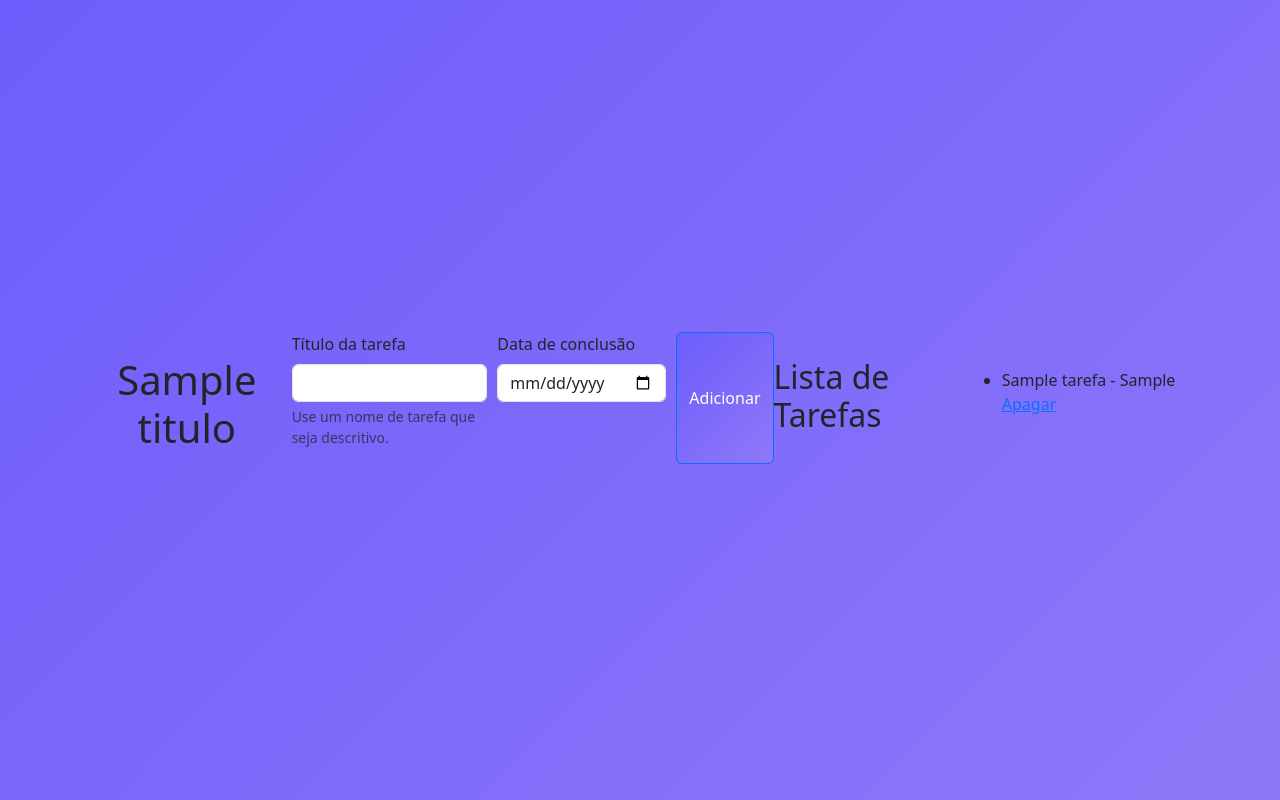
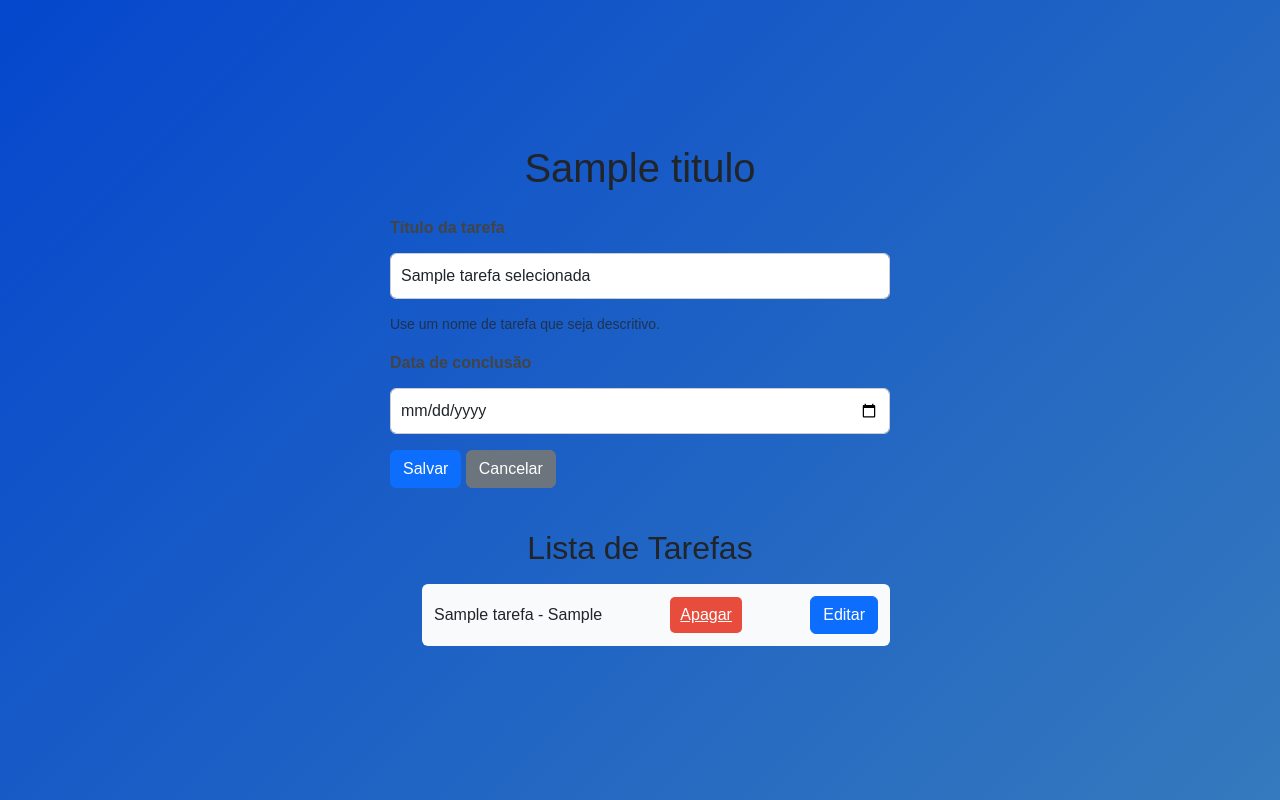
Before and after one commit to daviJoaquim/agenda, a Flask app: template templates/agenda.html in a window 1280 px wide. Run offline with Flask 3, Linux system fonts and the light colour scheme; the template is opened without the code that fills it: most values are stand-ins (such as "Sample title", 1, 10 or a date in 2020).

Commit message:
Deletando e estilizando tarefas

```diff
--- a/app.py
+++ b/app.py
@@ -1,6 +1,5 @@
 from flask import Flask, render_template, request, redirect, url_for
 from models.tarefa import Tarefa
-
 app = Flask(__name__)
 
 @app.route('/')
@@ -28,6 +27,22 @@ def delete(idTarefa):
     # return render_template("agenda.html", titulo="Agenda", tarefas=tarefas)
     return redirect(url_for('agenda'))
 
+@app.route('/update/<int:idTarefa>', methods=['GET', 'POST'])
+def update(idTarefa):
+    tarefas = None
+
+    if request.method == 'POST':
+        titulo = request.form['titulo-tarefa']
+        data = request.form['data-conclusao']
+        tarefa = Tarefa(titulo, data, idTarefa)
+        tarefa.atualizar_tarefa()
+        return redirect(url_for('agenda')) # early return
+
+    tarefas = Tarefa.obter_tarefas()
+    tarefa_selecionada = Tarefa.id(idTarefa) # seleção da tarefa que será editada
+
+    return render_template('agenda.html', titulo=f'Editando a tarefa ID: {idTarefa}', tarefas=tarefas, tarefa_selecionada=tarefa_selecionada)
+
 @app.route('/ola')
 def ola_mundo():
     return "Olá, Mundo!"
--- a/static/style.css
+++ b/static/style.css
@@ -1,108 +1,173 @@
-body {
+
+* {
     margin: 0;
-    font-family: 'Poppins', sans-serif;
-    background: linear-gradient(135deg, #6d5dfc, #8e78f8);
-    display: flex;
-    justify-content: center;
-    align-items: center;
-    min-height: 100vh;
+    padding: 0;
+    box-sizing: border-box;
+    font-family: Arial, Helvetica, sans-serif;
 }
 
-.page-container {
-    width: 95%;
-    max-width: 900px;
-    padding: 40px;
-    background: rgba(255, 255, 255, 0.95);
-    border-radius: 20px;
-    box-shadow: 0 20px 50px rgba(0, 0, 0, 0.15);
-    backdrop-filter: blur(10px);
-    animation: fadeIn 0.6s ease-in-out;
+body {
+    background: linear-gradient(135deg, #0547cd, #357abd);
+    min-height: 100vh;
+    display: flex;
+    flex-direction: column;
+    align-items: center;
+    justify-content: center;
+    padding: 20px;
 }
 
+h1 {
+    margin-bottom: 25px;
+    color: #ffffff;
+    text-align: center;
+}
 
-h1 {
+h2 {
     text-align: center;
-    font-weight: 700;
-    font-size: 32px;
-    margin-bottom: 25px;
-    color: #6d5dfc;
+    margin-bottom: 20px;
+    color: #ffffff;
 }
 
 form {
-    display: flex;
-    gap: 10px;
-    justify-content: center;
-    margin-bottom: 20px;
+    margin-bottom: 25px;
+    width: 100%;
+    max-width: 500px;
 }
 
-input {
-    padding: 12px 15px;
-    border-radius: 8px;
-    border: 1px solid #ddd;
-    font-size: 14px;
-    width: 60%;
-    transition: 0.3s;
+label {
+    font-weight: bold;
+    color: #444;
+}
+
+input[type="text"],
+input[type="date"] {
+    width: 100%;
+    padding: 10px;
+    margin-top: 5px;
+    margin-bottom: 15px;
+    border-radius: 6px;
+    border: 1px solid #ccc;
 }
 
 input:focus {
     outline: none;
-    border-color: #6d5dfc;
-    box-shadow: 0 0 0 3px rgba(109, 93, 252, 0.2);
+    border-color: #4a90e2;
 }
 
-button {
-    padding: 12px 18px;
+button,
+.btn {
+    padding: 10px 15px;
+    border-radius: 6px;
+    border: none;
+    cursor: pointer;
+    text-decoration: none;
+    font-size: 14px;
+}
+
+.btn-primary {
+    background: #4a90e2;
+    color: white;
+}
+
+.btn-primary:hover {
+    background: #357abd;
+}
+
+.btn-secondary {
+    background: #9aa0a6;
+    color: white;
+}
+
+.btn-secondary:hover {
+    background: #7d8287;
+}
+
+.btn-danger {
+    background: #e74c3c;
+    color: white;
+    padding: 6px 10px;
+    border-radius: 5px;
+}
+
+.btn-danger:hover {
+    background: #c0392b;
+}
+
+ul {
+    list-style: none;
+    padding-left: 0;
+    width: 100%;
+    max-width: 500px;
+}
+
+li {
+    background: #f9fafc;
+    margin-bottom: 10px;
+    padding: 12px;
+    border-radius: 6px;
+    display: flex;
+    justify-content: space-between;
+    align-items: center;
+}
+
+li a {
+    margin-left: 5px;
+}
+
+.home-text {
+    text-align: center;
+    font-size: 22px;
+    color: #333;
+    margin-bottom: 20px;
+    font-weight: bold;
+}
+
+.home-link {
+    text-decoration: none;
+    background: #4a90e2;
+    color: white;
+    padding: 12px 25px;
     border-radius: 8px;
-    border: none;
-    font-weight: 600;
-    font-size: 14px;
-    color: white;
-    background: linear-gradient(135deg, #6d5dfc, #8e78f8);
-    cursor: pointer;
+    font-weight: bold;
     transition: 0.3s;
 }
 
-button:hover {
-    transform: translateY(-2px);
-    box-shadow: 0 8px 15px rgba(0, 0, 0, 0.15);
+.home-link:hover {
+    background: #357abd;
 }
 
-.tarefa-info {
+.home {
     text-align: center;
-    margin-top: 15px;
-    font-size: 14px;
-    color: #555;
+    font-size: 22px;
+    font-weight: bold;
+    color: #333;
+    margin-bottom: 20px;
 }
 
-body > p {
-    font-size: 36px;
-    font-weight: 700;
-    text-align: center;
+.title {
+    display: inline-block;
+    text-decoration: none;
+    background-color: #4a90e2;
     color: white;
-    margin-bottom: 20px;
-    text-shadow: 0 4px 10px rgba(0,0,0,0.2);
+    padding: 12px 25px;
+    border-radius: 8px;
+    font-weight: bold;
+    transition: 0.3s;
+    border: 2px solid #2c6bb2;
 }
 
-style.css agenda
-
-body > a {
-    display: inline-block;
-    text-align: center;
-    padding: 14px 35px;
-    font-size: 16px;
-    font-weight: 600;
-    color: white;
-    text-decoration: none;
-    border-radius: 30px;
-    background: rgba(255,255,255,0.15);
-    backdrop-filter: blur(8px);
-    border: 1px solid rgba(255,255,255,0.3);
-    transition: 0.3s;
+.title:hover {
+    background-color: #357abd;
+    border-color: #1e4a7a;
 }
 
-body > a:hover {
-    background: white;
-    color: #6d5dfc;
-    transform: translateY(-3px);
-    box-shadow: 0 10px 25px rgba(0,0,0,0.2);
+.content-border {
+    border: 2px solid #4a90e2;
+    border-radius: 12px;
+    padding: 30px 40px;
+    max-width: 350px;
+    margin: 40px auto;
+    text-align: center;
+    box-shadow: 0 4px 10px rgba(74, 144, 226, 0.2);
+    background-color: #fff;
 }
--- a/templates/agenda.html
+++ b/templates/agenda.html
@@ -5,25 +5,34 @@
     <form class="mt-3" method="POST">
         <div class="mb-3">
             <label for="titulo-tarefa" class="form-label">Título da tarefa</label>
-            <input type="text" class="form-control" name="titulo-tarefa" id="titulo-tarefa" aria-describedby="ajudaNomeTarefa" required>
+            <input type="text" class="form-control" name="titulo-tarefa" id="titulo-tarefa"                         aria-describedby="ajudaNomeTarefa" value="{{ tarefa_selecionada.titulo_tarefa if tarefa_selecionada else ''}}" required>
             <div id="ajudaNomeTarefa" class="form-text">Use um nome de tarefa que seja descritivo.</div>
         </div>
 
         <div class="mb-3">
             <label for="data-conclusao" class="form-label">Data de conclusão</label>
-            <input type="date" class="form-control" name="data-conclusao" id="data-conclusao">
+            <input type="date" class="form-control" name="data-conclusao" id="data-conclusao"
+            value="{{tarefa_selecionada.data_conclusao if tarefa_selecionada else ''}}">
         </div>
 
-        <button type="submit" class="btn btn-primary">Adicionar</button>
+        <button type="submit" class="btn btn-primary">Salvar</button>
+
+        {% if tarefa_selecionada %}
+            <a href="{{ url_for('agenda')}}" class="btn btn-secondary">Cancelar</a>
+        {% endif %}
+
     </form>
 
-    <h2>Lista de Tarefas</h2>
+    <h2 class="my-3">Lista de Tarefas</h2>
 
     {% if tarefas %}
 
         <ul>
             {%for tarefa in tarefas%}
-            <li>{{ tarefa.titulo_tarefa}} - {{tarefa.data_conclusao}} <a href="{{ url_for('delete', idTarefa=tarefa.id_tarefa) }}">Apagar</a>
+            <li>{{ tarefa.titulo_tarefa}} - {{tarefa.data_conclusao}}
+                <a href="{{ url_for('delete', idTarefa=tarefa.id_tarefa) }}" class="btn-danger">Apagar</a>
+                <a href="{{ url_for('update', idTarefa=tarefa.id_tarefa) }}" class="btn btn-primary">Editar</a>
+                 <!--Controler para editar -->
             </li>
             {% endfor %}
         </ul>
--- a/templates/home.html
+++ b/templates/home.html
@@ -1,6 +1,8 @@
 {% extends "base.html" %}
 
 {% block content %}
-    <p>Seja bem-vindo!</p>
-    <a href="/agenda">Agenda</a>
+<div class="content-border">
+    <p class="home">Seja bem-vindo!</p>
+    <a href="/agenda" class="title">Agenda</a>
+</div>
 {% endblock %}
```
Also changed, not shown: models/tarefa.py (+7 -0 lines), data/tarefas.sqlite3.
